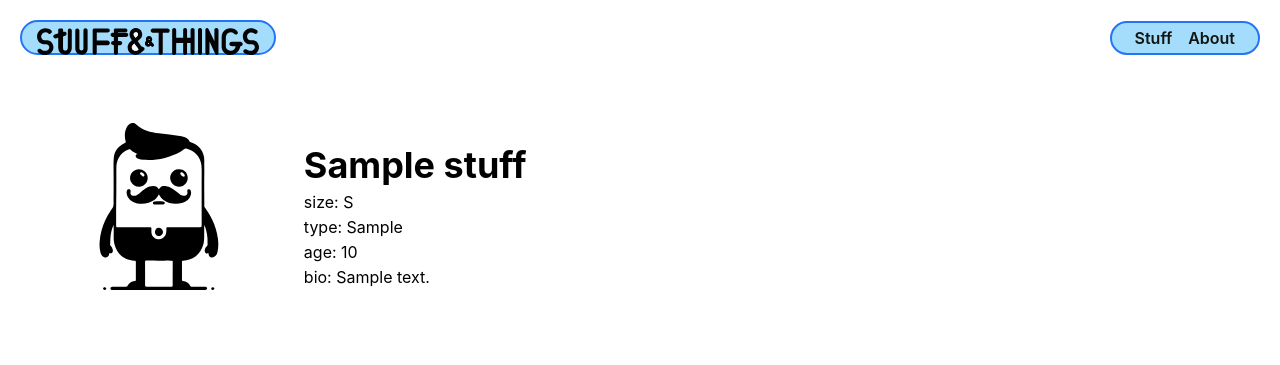
After one commit to TheBerlinMan/finchcollector, a Django app: page /stuff/1/ in a window 1280 px wide. The commit adds this page. Shown: the top 365 px of the page. Run offline with Django 4.2, Linux system fonts and the light colour scheme; tables that the repository leaves empty hold one stand-in row (values such as "Sample post").

Commit message:
create stuff details page and complete part 3

```diff
--- /dev/null
+++ b/main_app/static/css/stuff/stuff-detail.css
@@ -0,0 +1,219 @@
+.cat-container {
+  padding: 35px 30px;
+  display: flex;
+  flex-direction: column;
+  align-items: center;
+  justify-content: center;
+}
+
+.cat-img {
+  width: 75%;
+  max-width: 350px;
+}
+
+.usr-img {
+  width: 100%;
+  border-radius: var(--card-border-radius);
+}
+
+.cat-details {
+  width: 98%;
+}
+
+.cat-actions {
+  margin-top: 20px;
+}
+
+.feedings-toy-container {
+  display: flex;
+  flex-direction: column;
+  padding-bottom: 20px;
+  align-items: center;
+}
+
+.subsection-title {
+  display: flex;
+  align-items: center;
+  margin-bottom: 12px;
+}
+
+.subsection-content {
+  margin: 0 8px;
+}
+
+.toy-container {
+  display: flex;
+  align-items: center;
+  flex-wrap: wrap;
+}
+
+.color-block {
+  opacity: 0.8;
+  height: 25px;
+  width: 25px;
+  margin-right: 10px;
+}
+
+.unfed,
+.fed,
+.no-toys,
+.all-toys {
+  margin: 0;
+  font-weight: bold;
+}
+
+.unfed,
+.no-toys {
+  color: var(--danger);
+}
+
+.fed,
+.all-toys {
+  color: var(--submit);
+}
+
+.cat-details h1 {
+  font-size: var(--font-xxl);
+  margin: 15px 0 3px;
+}
+
+.cat-details h2 {
+  font-size: var(--font-xl);
+  margin: 0 0 10px;
+  margin-top: 0;
+  margin-bottom: 10px;
+}
+
+.cat-details h3 {
+  margin: 20px 0 10px;
+  font-size: var(--font-l);
+}
+
+.cat-details p {
+  font-size: var(--font-reg);
+  margin: 5px 0;
+}
+
+.feedings-toy-container > section {
+  width: 80%;
+  min-width: 360px;
+  border: var(--borders);
+  border-radius: var(--card-border-radius);
+  padding: 10px;
+  box-shadow: var(--card-box-shadow);
+  display: flex;
+  flex-direction: column;
+  justify-content: center;
+  margin-bottom: 20px;
+}
+
+.subsection-title img {
+  height: 42px;
+  margin-left: 8px;
+}
+
+.subsection-title img:first-of-type {
+  margin-left: 16px;
+}
+
+.feedings h2,
+.toys h2 {
+  font-size: 3.2rem;
+  margin: 0;
+}
+
+.feedings h3,
+.toys h3 {
+  font-size: var(--font-xl);
+  margin: 10px 0;
+}
+
+.subsection-content p,
+.subsection-content input,
+.subsection-content select {
+  font-size: var(--font-l);
+}
+
+.subsection-content input,
+.subsection-content select {
+  margin-left: 5px;
+  padding: 3px;
+}
+
+.feedings table {
+  width: calc(100% - 16px);
+  text-align: left;
+  border-collapse: collapse;
+  margin: 0 8px;
+}
+
+.feedings td {
+  padding: 8px 5px;
+  font-size: var(--font-reg);
+}
+
+.feedings th {
+  font-size: var(--font-l);
+  padding: 5px 5px 0;
+  border-bottom: rgb(36, 116, 248) solid 2px;
+}
+
+.feedings tr:nth-child(even) {
+  background-color: #f3f3fd;
+}
+
+.toy-container p {
+  margin: 12px 0;
+}
+
+.toy-container a {
+  text-decoration: none;
+  color: #111;
+}
+
+.toy-container .btn {
+  padding: 3px 10px;
+  margin-left: 10px;
+}
+
+#file-input {
+  overflow: hidden;
+  position: absolute;
+  width: 0.1px;
+  height: 0.1px;
+}
+
+#file-name {
+  margin-bottom: 10px;
+}
+
+@media only screen and (min-width: 768px) {
+  .cat-container {
+    padding: 35px 30px;
+    flex-direction: row;
+    align-items: center;
+    justify-content: start;
+  }
+
+  .cat-img {
+    width: 25%;
+    max-width: 250px;
+    margin-right: 25px;
+  }
+
+  .feedings-toy-container {
+    flex-direction: row;
+    justify-content: space-around;
+    align-items: flex-start;
+  }
+
+  .feedings-toy-container > section {
+    width: 45%;
+  }
+}
+
+@media only screen and (min-width: 1024px) {
+  .feedings-toy-container {
+    padding: 0 40px;
+  }
+}
--- /dev/null
+++ b/main_app/templates/stuff/detail.html
@@ -0,0 +1,30 @@
+{% extends 'base.html' %}
+{% load static %}
+
+{% block head %}
+<link
+  rel="stylesheet"
+  type="text/css"
+  href="{% static 'css/stuff/stuff-detail.css' %}"
+/>
+{% endblock %}
+
+{% block content %}
+
+<section class="cat-container">
+  <div class="cat-img">
+    <img
+      src="{% static 'images/favicon.svg' %}"
+      alt="A skater boy cat"
+    >
+  </div>
+  <div class="cat-details">
+    <h1>{{ stuff.name }}</h1>
+    <p>size: {{ stuff.size }}</p>
+    <p>type: {{ stuff.type }}</p>
+    <p>age: {{ stuff.age }}</p>
+    <p>bio: {{ stuff.description }}</p>
+  </div>
+</section>
+
+{% endblock %}
--- a/main_app/templates/stuff/index.html
+++ b/main_app/templates/stuff/index.html
@@ -22,6 +22,7 @@
 <section class="card-container">
   {% for guy in stuff %}
     <div class="card">
+      <a href="{% url 'stuff-detail' guy.id %}">
         <div class="card-content">
           <div class="card-img-container">
             <img
@@ -35,7 +36,9 @@
           <p>Size: {{ guy.size }}</p>
 
           <p><small>{{ guy.description }}</small></p>
+
         </div>
+      </a>
     </div>
   {% endfor %}
 </section>
--- a/main_app/urls.py
+++ b/main_app/urls.py
@@ -5,4 +5,5 @@ urlpatterns = [
     path('', views.home, name='home'),
     path('about/', views.about, name='about'),
     path('stuff/', views.stuff_index, name='stuff-index'),
+    path('stuff/<int:stuff_id>/', views.stuff_detail, name='stuff-detail'),
 ]
--- a/main_app/views.py
+++ b/main_app/views.py
@@ -1,19 +1,5 @@
 from django.shortcuts import render
 from .models import Stuff
-
-# class Stuff:
-#   def __init__(self, name, type, description, size):
-#     self.name = name
-#     self.type = type
-#     self.description = description
-#     self.size = size
-
-# stuff = [
-#   Stuff('Dingus', 'Water', 'A water dingus.', 'Large'),
-#   Stuff('Crank', 'Fire', 'Will make your pee smelly.', 'Small'),
-#   Stuff('Snoch', 'Air', 'Call for a good time.', 'Very Small'),
-#   Stuff('Horg', 'Earth', 'The Stuff of Life.', 'Super Big')
-# ]
 
 def home(request):
   return render(request, 'home.html')
@@ -24,3 +10,7 @@ def about(request):
 def stuff_index(request):
   stuff = Stuff.objects.all()
   return render(request, 'stuff/index.html', {'stuff': stuff })
+
+def stuff_detail(request, stuff_id):
+  stuff = Stuff.objects.get(id=stuff_id)
+  return render(request, 'stuff/detail.html', { 'stuff': stuff })
```
Lines whose indentation alone changed are shown as unchanged.
